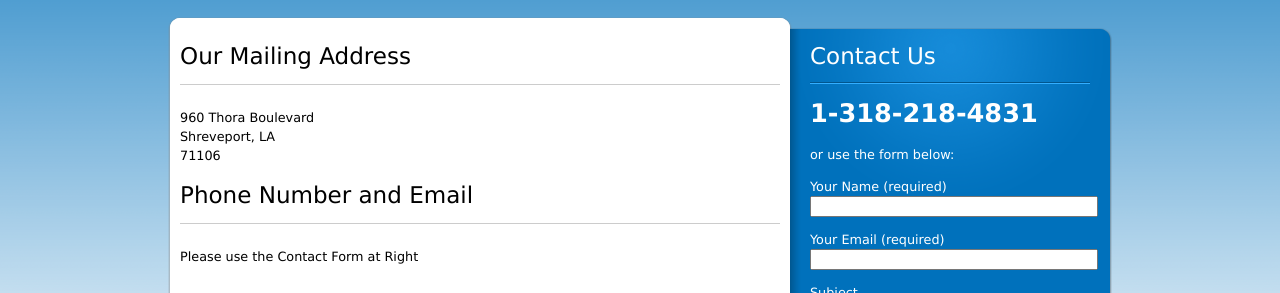
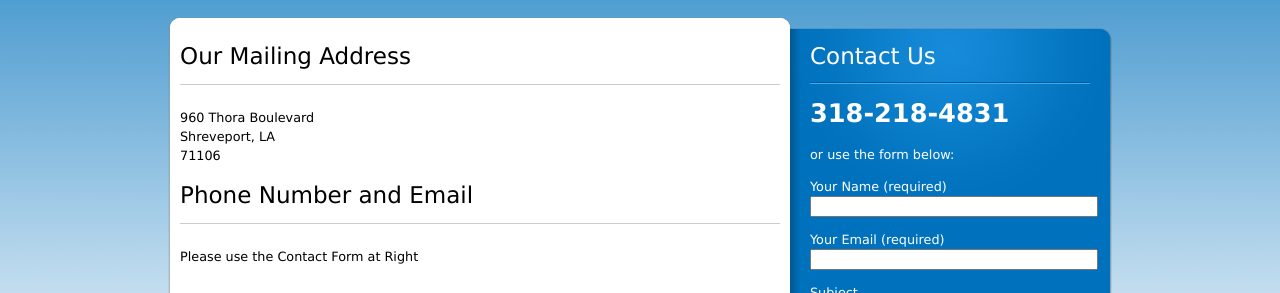
Before and after one commit to madebysteve/bayousurgicalsolutions.com, a Jekyll site: the page built from contact.html, in a window 1280 px wide. Shown: the part 301-594 px from the top of the page. Built offline with Jekyll 4.4.1, drawn with Linux system fonts in a browser that asks for light colours.

Commit message:
Move phone into config.yml

```diff
--- a/_config.yml
+++ b/_config.yml
@@ -5,6 +5,7 @@
 url: "http://www.bayousurgicalsolutions.com"
 logo: /img/logo.png
 permalink: pretty
+phone: "318-218-4831"
 
 plugins:
   - jekyll-sitemap
--- a/_includes/sidebar.html
+++ b/_includes/sidebar.html
@@ -1,5 +1,5 @@
 <h2>Contact Us</h2>
-<p><span class="phone">1-318-218-4831</span></p>
+<p><span class="phone">{{ site.phone }}</span></p>
 <p>or use the form below:</p>
 
 <form action="https://formcarry.com/s/ryqWaV1Wf" method="post">
```
